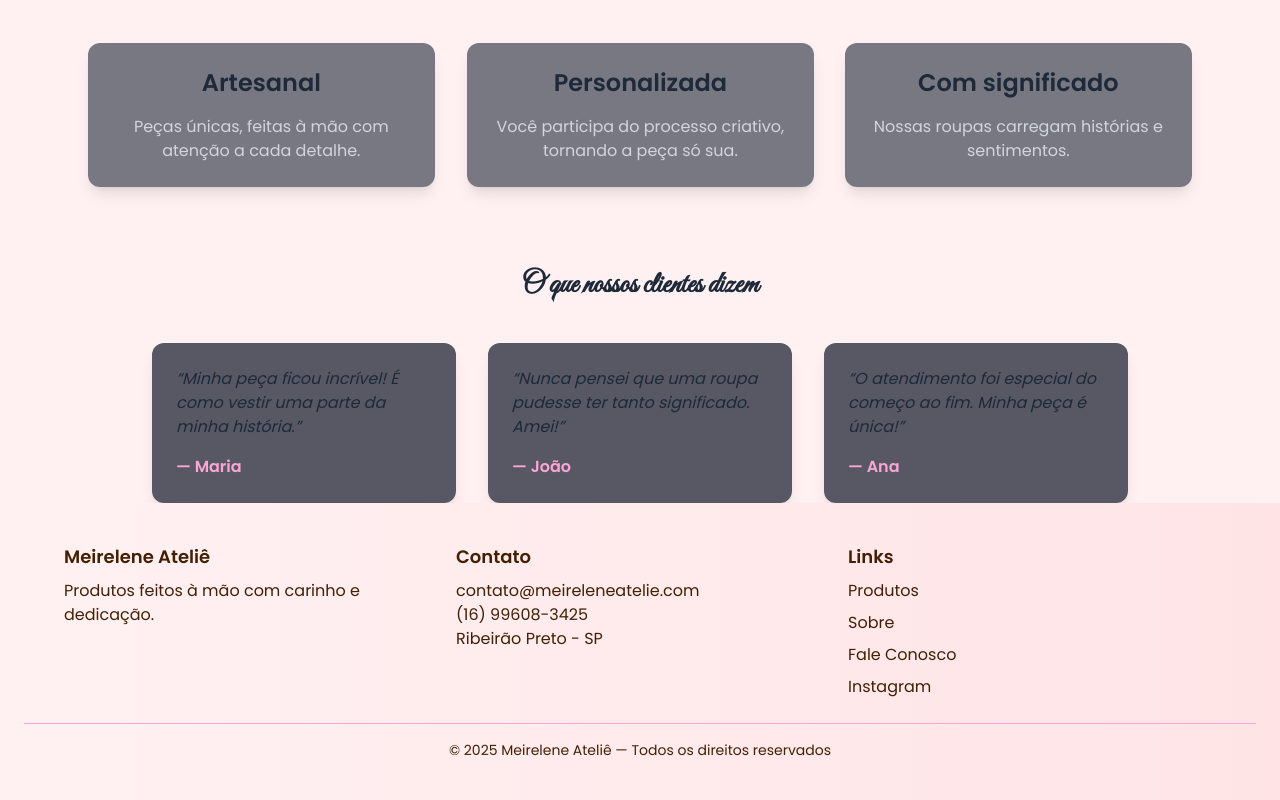
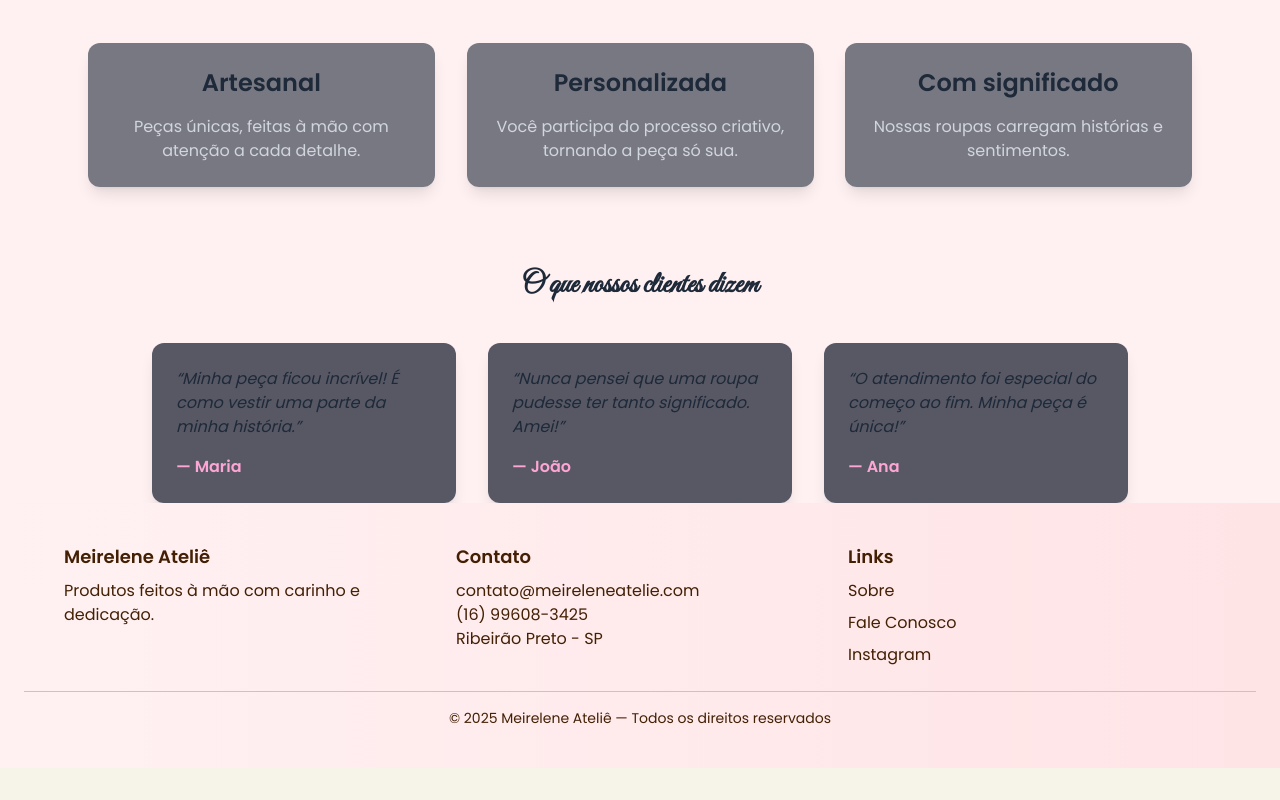
Before and after one commit to Joao-stk/meireleneAtelie, a React (Vite) app: page / in a window 1280 px wide. Shown: the part 2465-3265 px from the top of the page. After the commit the page ends 3233 px from the top, so only its background shows below. Built offline with nearby package versions, Linux system fonts and the light colour scheme.

Commit message:
Teste insights

```diff
--- a/src/components/Footer.jsx
+++ b/src/components/Footer.jsx
@@ -24,11 +24,6 @@ export default function Footer() {
         <div>
           <h3 className="font-bold text-yellow-950 text-lg mb-2">Links</h3>
           <ul className="space-y-2">
-            <li>
-              <Link to="/about" className="hover:underline text-yellow-950">
-                Produtos
-              </Link>
-            </li>
             <li>
               <Link to="/about" className="hover:underline text-yellow-950">
                 Sobre
```
